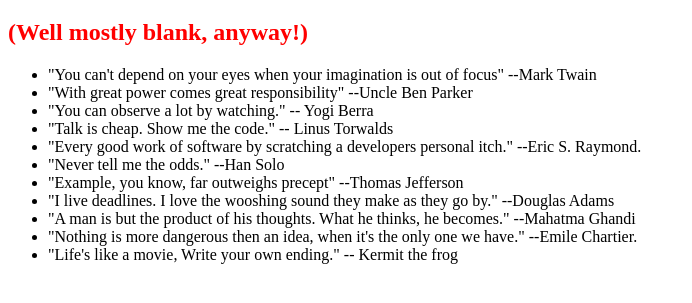
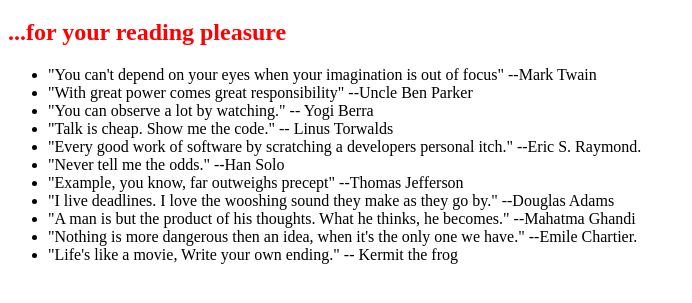
Before and after one commit to morten-nielsen/0main_openSAP_repo, a plain HTML site: page index.html in a window 1280 px wide. Shown: the part 61-364 px from the top of the page, without its empty margins (0-692 px from the left). Drawn offline with Linux system fonts and the light colour scheme.

Commit message:
changed 2ned header to for your reading pleasure

```diff
--- a/index.html
+++ b/index.html
@@ -7,7 +7,7 @@
 	</head>
 	<body>
 		<h1>A Page of Quotations</h1>
-		<h2>(Well mostly blank, anyway!)</h2>
+		<h2>...for your reading pleasure</h2>
 		<ul>
 			<li>"You can't depend on your eyes when your imagination is out of focus" --Mark Twain</li>
 			<li>"With great power comes great responsibility" --Uncle Ben Parker</li>
```
